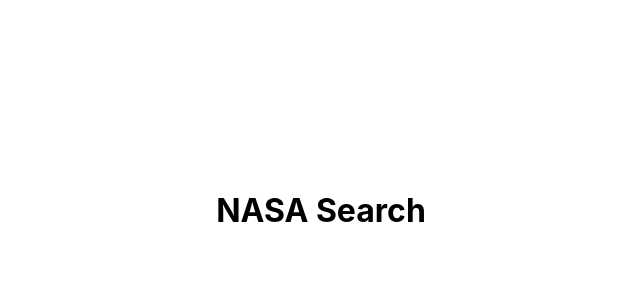
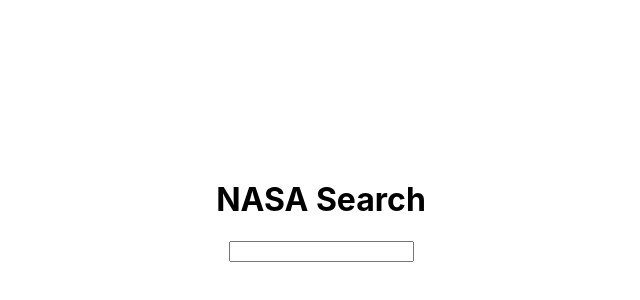
Before and after one commit to krgt/nasa-chart-challenge, a Next.js app: page /nasa-search in a window 1280 px wide. Shown: the part 190-490 px from the top of the page, without its empty margins (319-959 px from the left). Built offline with nearby package versions, Linux system fonts and the light colour scheme.

Commit message:
feat: add SearchForm

```diff
--- a/config/config.tsx
+++ b/config/config.tsx
@@ -1,6 +1,7 @@
 const config = {
   routePaths: {
-    nasaSearch: 'nasa-search'
+    nasaSearch: '/nasa-search',
+    nasaSearchResults: '/nasa-search-results'
   },
   apiPaths: {
     nasaApi: ''
--- /dev/null
+++ b/modules/nasaSearch/components/NasaSearchForm/NasaSearchForm.tsx
@@ -0,0 +1,29 @@
+import { Formik, Form, FormikProps } from "formik";
+import FormikInput from "../../../shared/components/FormikInput/FormikInput"
+import { useRouter } from 'next/router'
+import config from "../../../../config/config";
+
+const { routePaths } = config
+
+const NasaSearchForm: React.FC = () => {
+  const router = useRouter()
+
+  return (
+    <Formik
+      initialValues={{
+        query: ''
+      }}
+      onSubmit={(values, actions) => {
+        router.push(`${routePaths.nasaSearchResults}?query=${values.query}`)
+      }}
+    >
+      {() => (
+        <Form>
+          <FormikInput name='query' label='Query Text'/>
+        </Form>
+      )}
+    </Formik>
+  )
+}
+
+export default NasaSearchForm
--- a/modules/nasaSearch/pages/SearchPage.tsx
+++ b/modules/nasaSearch/pages/SearchPage.tsx
@@ -1,10 +1,12 @@
 import Title from '../../shared/components/Title/Title'
 import BasicLayout from '../../shared/containers/BasicLayout/BasicLayout'
+import NasaSearchForm from '../components/NasaSearchForm/NasaSearchForm'
 
 export default function SearchPage() {
   return (
     <BasicLayout>
       <Title>NASA Search</Title>
+      <NasaSearchForm/>
     </BasicLayout>
   )
 }
--- a/modules/shared/components/FormikInput/FormikInput.tsx
+++ b/modules/shared/components/FormikInput/FormikInput.tsx
@@ -7,16 +7,24 @@
 
 export type FormikInputProps = {
   name: string
+  label: string
 }
 
 const FormikInput: React.FC<FormikInputProps> = (props) => {
   const [field, meta] = useField(props.name);
   return (
     <>
-      <input {...field} {...props} />
+      <input
+        type='text'
+        aria-label={props.label}
+        {...field}
+        {...props}
+       />
       {meta.touched && meta.error ? (
         <div className="error">{meta.error}</div>
       ) : null}
     </>
-  );
+  )
 }
+
+export default FormikInput
--- a/pages/nasa-search/index.tsx
+++ b/pages/nasa-search/index.tsx
@@ -1,7 +1,7 @@
 import styled from 'styled-components'
 import SearchPage from '../../modules/nasaSearch/pages/SearchPage'
 
-export default function Home() {
+export default function NasaSearch() {
   return (
     <SearchPage />
   )
```
